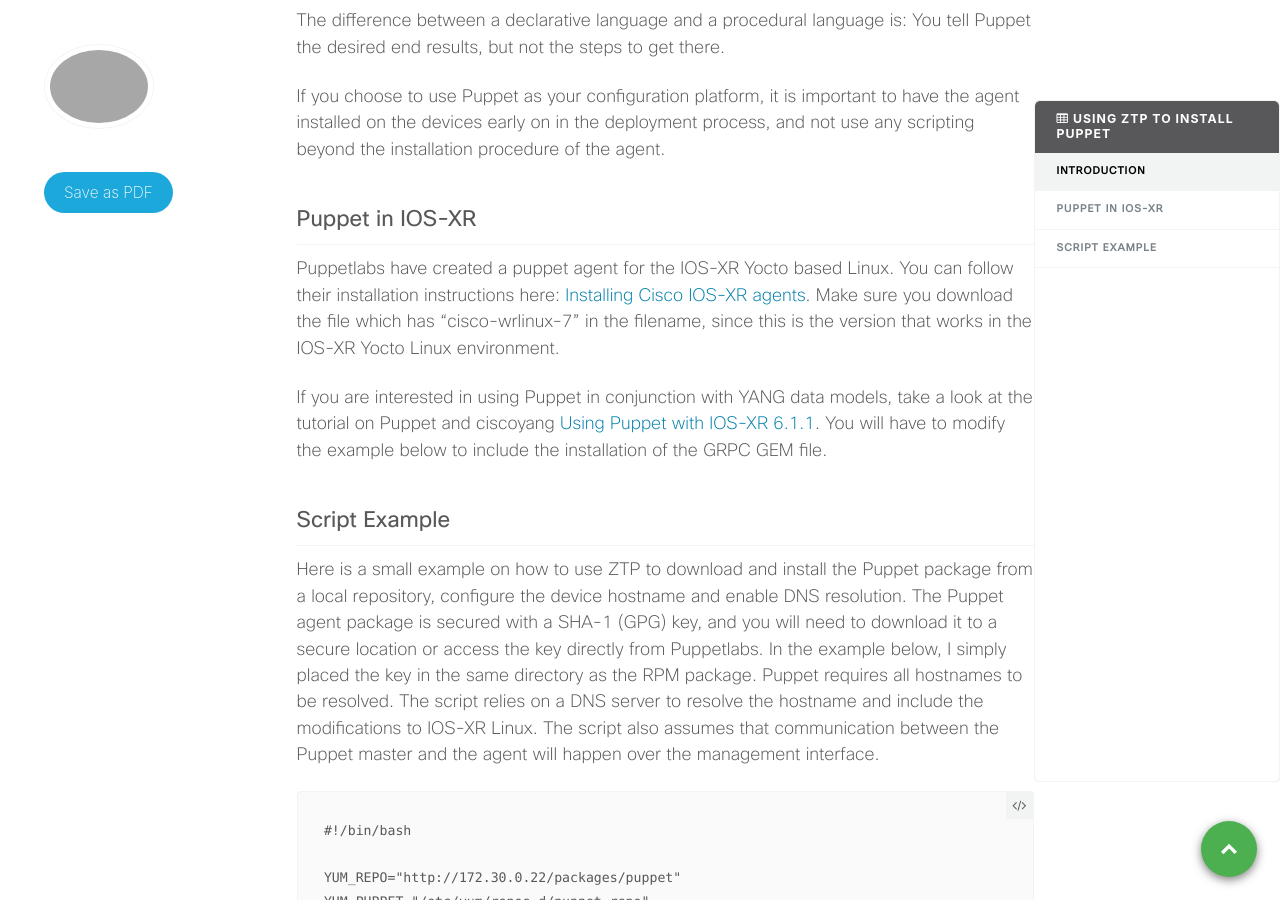
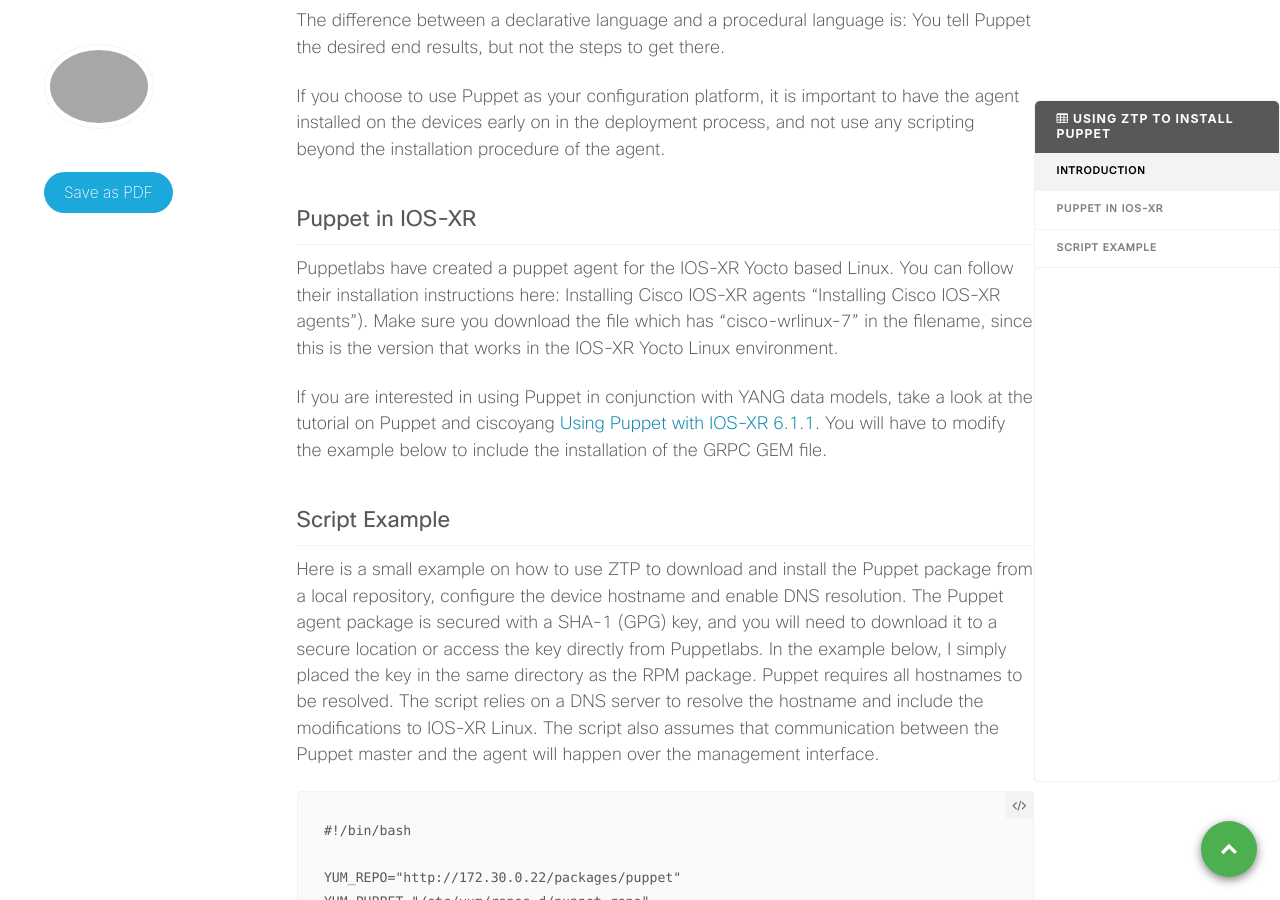
Before and after one commit to xrdocs/device-lifecycle, a Jekyll site: the page built from _blogs/2016-10-20-using-ztp-to-install-puppet.md, in a window 1280 px wide and 900 px high, scrolled down 587 px. Built offline with Jekyll 4.4.1, drawn with Linux system fonts in a browser that asks for light colours; comment, search, counter and statistics services are not loaded.

Commit message:
Update 2016-10-20-using-ztp-to-install-puppet.md

```diff
--- a/_blogs/2016-10-20-using-ztp-to-install-puppet.md
+++ b/_blogs/2016-10-20-using-ztp-to-install-puppet.md
@@ -24,7 +24,7 @@ If you choose to use Puppet as your configuration platform, it is important to h
 
 ## Puppet in IOS-XR
 Puppetlabs have created a puppet agent for the IOS-XR Yocto based Linux. You can follow their installation instructions here:
-[Installing Cisco IOS-XR agents](https://docs.puppet.com/pe/latest/install_iosxr.html "Installing Cisco IOS-XR agents"). Make sure you download the file which has “cisco-wrlinux-7” in the filename, since this is the version that works in the IOS-XR Yocto Linux environment.
+Installing Cisco IOS-XR agents "Installing Cisco IOS-XR agents"). Make sure you download the file which has “cisco-wrlinux-7” in the filename, since this is the version that works in the IOS-XR Yocto Linux environment.
 
 If you are interested in using Puppet in conjunction with YANG data models, take a look at the tutorial on Puppet and ciscoyang [Using Puppet with IOS-XR 6.1.1](https://xrdocs.github.io/application-hosting/tutorials/2016-08-22-using-puppet-with-iosxr-6-1-1 "Using Puppet with IOS-XR 6.1.1"). You will have to modify the example below to include the installation of the GRPC GEM file.
 
```
